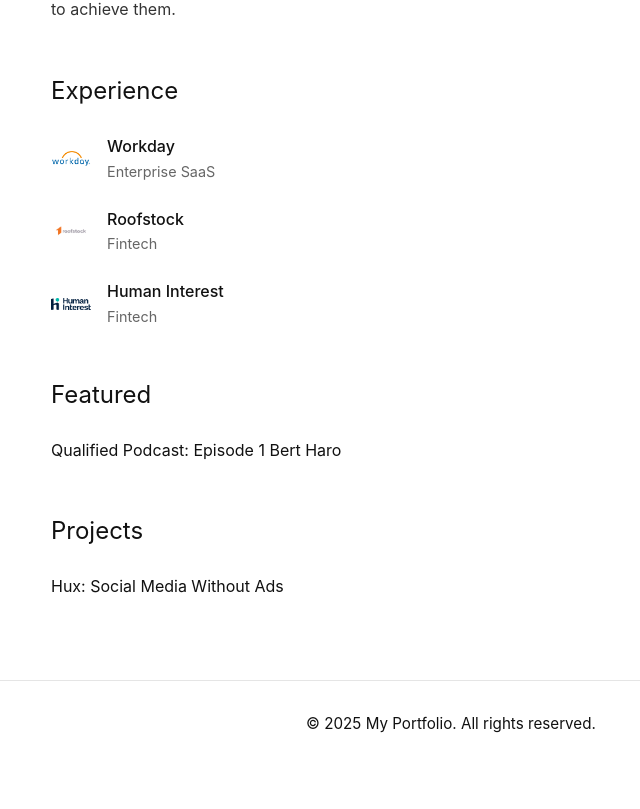
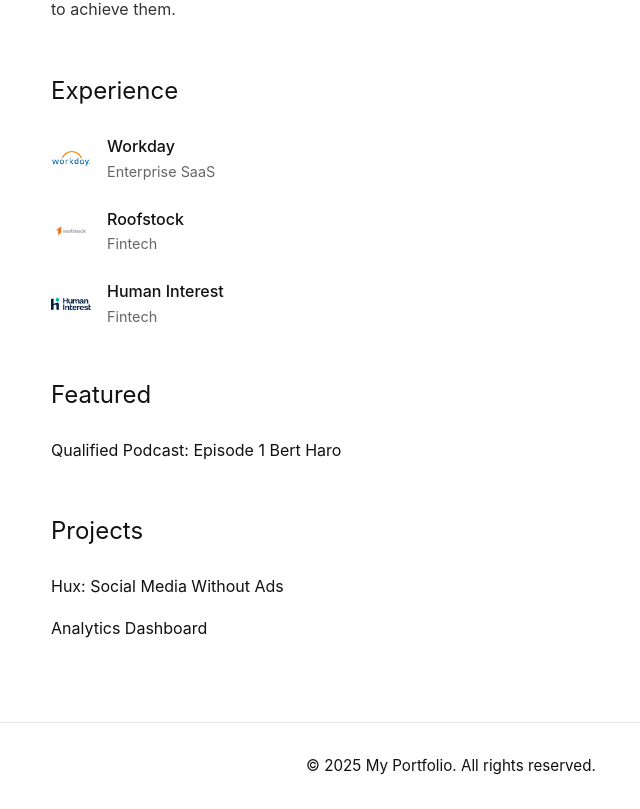
Before and after one commit to bertharo/portfolio, a React (Create React App) app: page / in a window 1280 px wide. Shown: the part 847-1656 px from the top of the page, without its empty margins (189-829 px from the left). Before the commit the page ends 1615 px from the top, so only its background shows below. Built offline with nearby package versions, Linux system fonts and the light colour scheme.

Commit message:
Add analytics dashboard project to portfolio

```diff
--- a/src/App.js
+++ b/src/App.js
@@ -156,7 +156,7 @@
           }}>
             Projects
           </h2>
-          <div>
+          <div style={{ display: 'flex', flexDirection: 'column', gap: '1rem' }}>
             <a href="https://myhux.com/" target="_blank" rel="noopener noreferrer" style={{
               color: '#111',
               textDecoration: 'none',
@@ -165,6 +165,15 @@
               transition: 'opacity 0.2s'
             }}>
               Hux: Social Media Without Ads
+            </a>
+            <a href="https://analytics-dashboard-kohl-three.vercel.app/" target="_blank" rel="noopener noreferrer" style={{
+              color: '#111',
+              textDecoration: 'none',
+              fontSize: '1rem',
+              fontWeight: '400',
+              transition: 'opacity 0.2s'
+            }}>
+              Analytics Dashboard
             </a>
           </div>
         </section>
```
